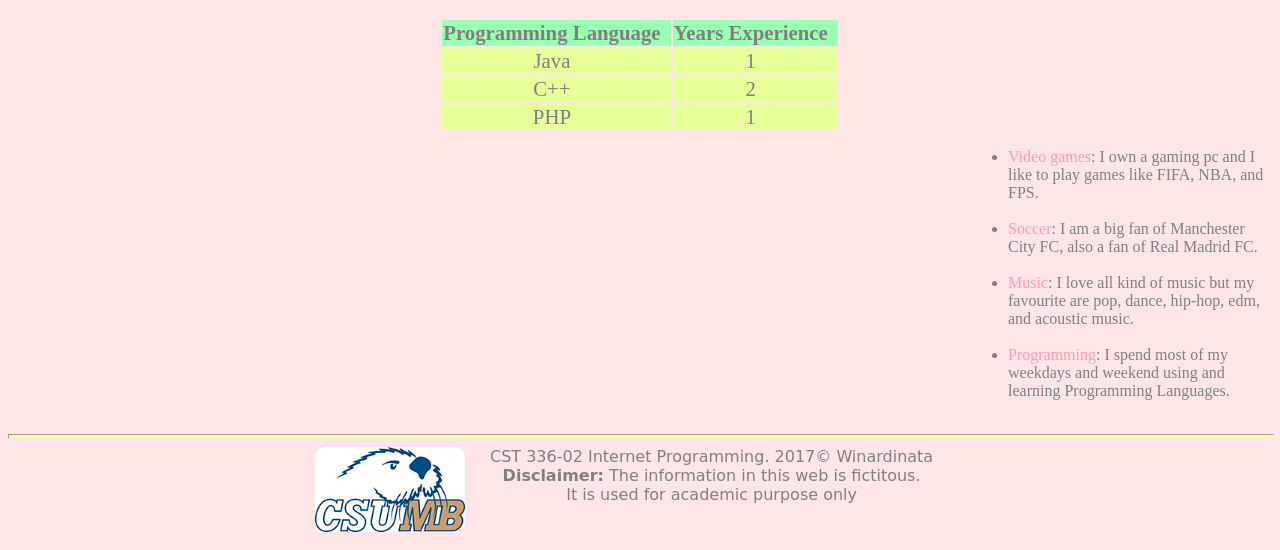
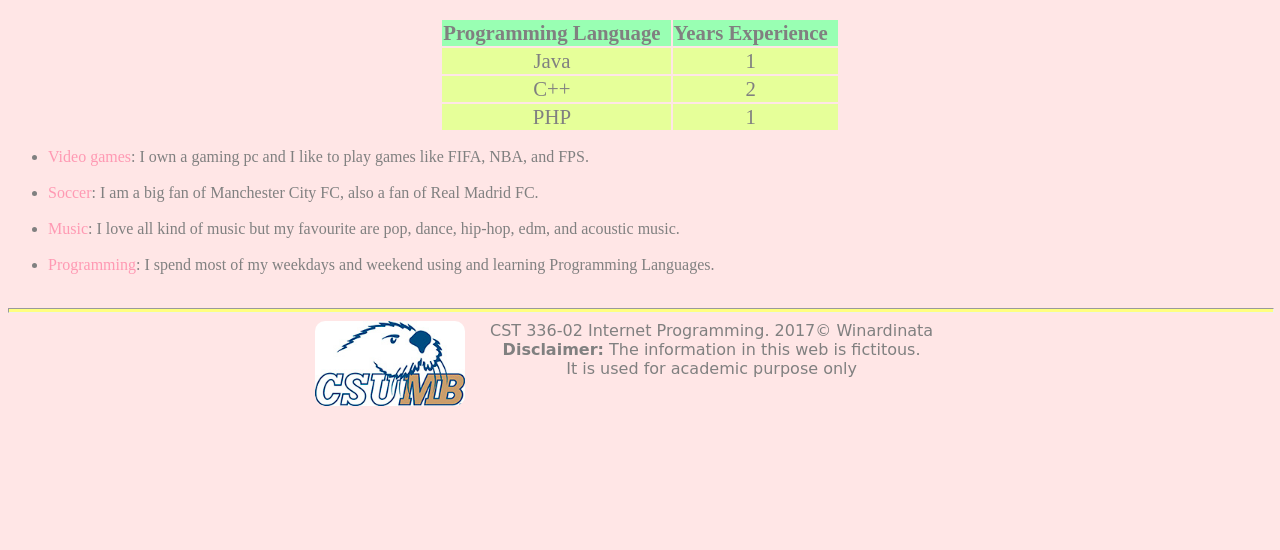
Before and after one commit to wina8757/Web-Design-Project, a PHP site: page /labs/lab1/about.html in a window 1280 px wide. Shown: the part 250-800 px from the top of the page. Run offline with PHP 8.4, Linux system fonts and the light colour scheme; some web fonts are replaced.

Commit message:
adding lab1

```diff
--- a/labs/lab1/css/styles.css
+++ b/labs/lab1/css/styles.css
@@ -105,7 +105,7 @@ td{
 
 ul{
     text-align: left;
-    padding-left: 1000px;
+    /*padding-left: 1000px;*/
 }
 
 .hobby{
```
